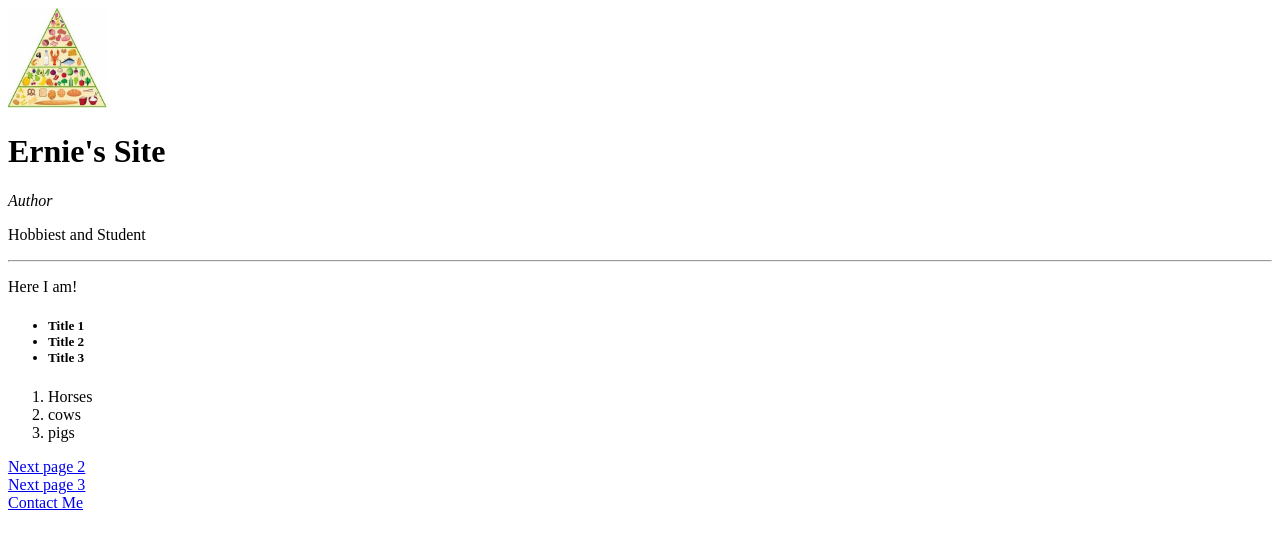
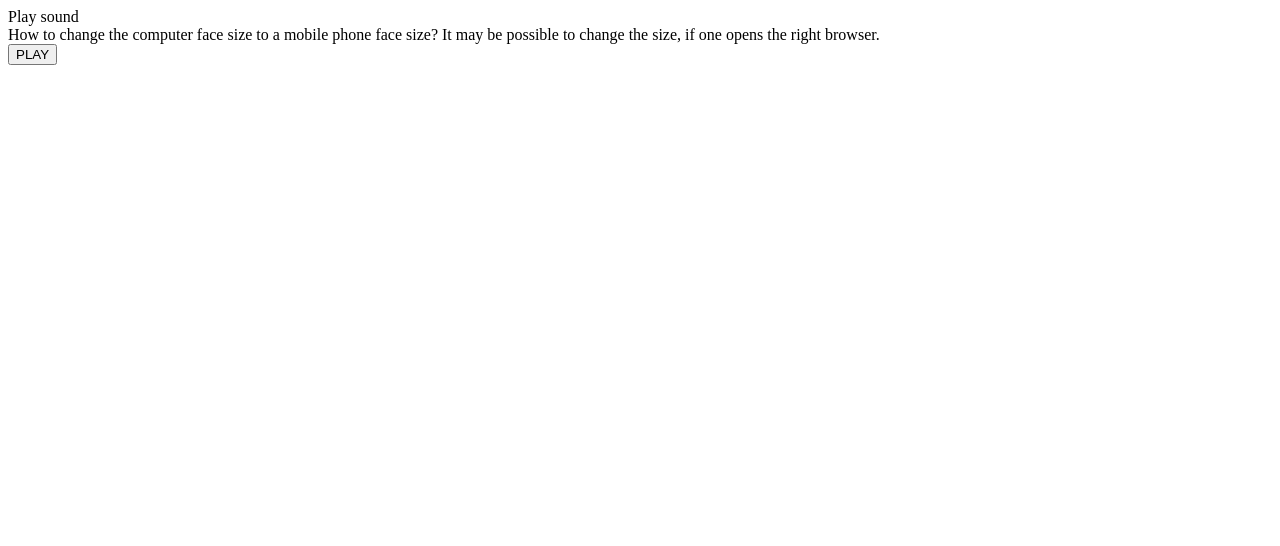
Before and after one commit to ernstielein/you-found-me, a plain HTML site: page index.html in a window 1280 px wide. Drawn offline with Linux system fonts and the light colour scheme.

Commit message:
Update index.html

```diff
--- a/index.html
+++ b/index.html
@@ -1,35 +1,22 @@
 <!DOCTYPE html>
 <html lang="en" dir="ltr">
-  <head>
-    <meta charset="utf-8">
-    <title></title>
-
+    <head>
+  <meta name="viewport" content="width=device-width, initial-scale=1" />
+    <title>Audio</title>
   </head>
   <body>
-    <img src="food2.jpeg" height="100" width="100" alt="">
-    <h1>Ernie's Site</h1>
-    <p><em>Author</em></p>
-    <p>Hobbiest and Student</p>
-    <hr>
-    <p>Here I am!</p>
-<h5>
-<ul>
-  <li>Title 1</li>
-  <li>Title 2</li>
-  <li>Title 3</li>
-</ul>
-</h5>
+Play sound <br>
+How to change the computer face size to a mobile phone face size? It may be possible to change the size, if one opens the right browser.
+</br>
+    <script>
+      function play() {
+        var audio = document.getElementById("audio");
+        audio.play();
+      }
+    </script>
 
-<ol>
-  <li>Horses</li>
-  <li>cows</li>
-  <li>pigs</li>
-</ol>
+    <input type="button" value="PLAY" onclick="play()">
+    <audio id="audio" src="horse.mp3"></audio>
 
-<a href="page2.html">Next page 2</a>
-<br>
-<a href="page3.html">Next page 3</a>
-<br>
-<a href="contactForm.html">Contact Me</a>
   </body>
 </html>
```
